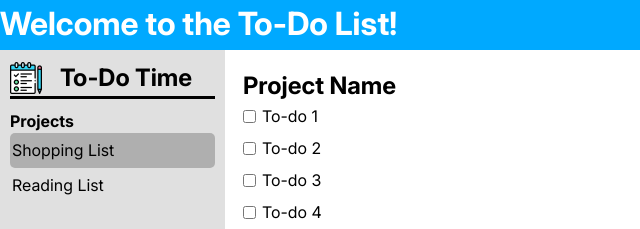
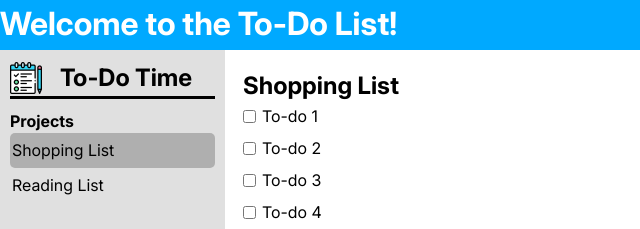
Before and after one commit to AnLaxina/to-do-list, a website built with webpack: page src/template.html in a window 1280 px wide. Shown: the top 229 px of the page, 0-640 px from the left. Built offline with nearby package versions, Linux system fonts and the light colour scheme.

Commit message:
Make project title load in the main section based on first project in the list

```diff
--- a/src/js/DOM/main-section-manager.js
+++ b/src/js/DOM/main-section-manager.js
@@ -1,5 +1,20 @@
+import ProjectManager from "../project-manager";
+
 export default class MainSectionManager {
+    static mainSection = document.querySelector("main");
+    static firstProject = ProjectManager.listOfProjects[0];
+
     static initialize() {
         // console.log("Chicken! I love chicken nuggets!");
+        this.#loadProjectTitleDOM(0)
+    }
+
+    static #loadProjectTitleDOM(projectIndex) {
+        const projectTitleNode = document.createElement("h2");
+        const projectName = ProjectManager.listOfProjects[projectIndex].name;
+        projectTitleNode.textContent = projectName;
+        projectTitleNode.classList.add("project-name");
+
+        this.mainSection.prepend(projectTitleNode);
     }
 }
--- a/src/js/project-manager.js
+++ b/src/js/project-manager.js
@@ -21,14 +21,17 @@ export default class ProjectManager {
     }
 
     static getToDoList(projectIndex) {
-        return listOfProjects[projectIndex].listOfToDos;
+        return this.listOfProjects[projectIndex].listOfToDos;
     }
 
     // This method may or may not be for testing,
     // All it does is add a bunch of to-do's with the name chicken lol
     static addToDos(projectIndex) {
-        for (let i = 0; i < 5; i++) {
-            this.listOfProjects[projectIndex].addToDo(new ToDo(`Chicken ${i}`, `I love Chicken ${i}!`, "Today", "Urgent"));
+        // If there has not been any to-do's then add some
+        if (this.getToDoList(projectIndex).length === 0) {
+            for (let i = 0; i < 5; i++) {
+                this.listOfProjects[projectIndex].addToDo(new ToDo(`Chicken ${i}`, `I love Chicken ${i}!`, "Today", "Urgent"));
+            }
         }
     }
 }
--- a/src/template.html
+++ b/src/template.html
@@ -12,7 +12,6 @@
         <h1>Welcome to the To-Do List!</h1>
     </header>
     <main>
-        <h2 class="project-name">Project Name</h2>
         <div class="to-dos">
             <div class="to-do-item">
                 <input type="checkbox" name="to-do-1" id="to-do-1">
```
